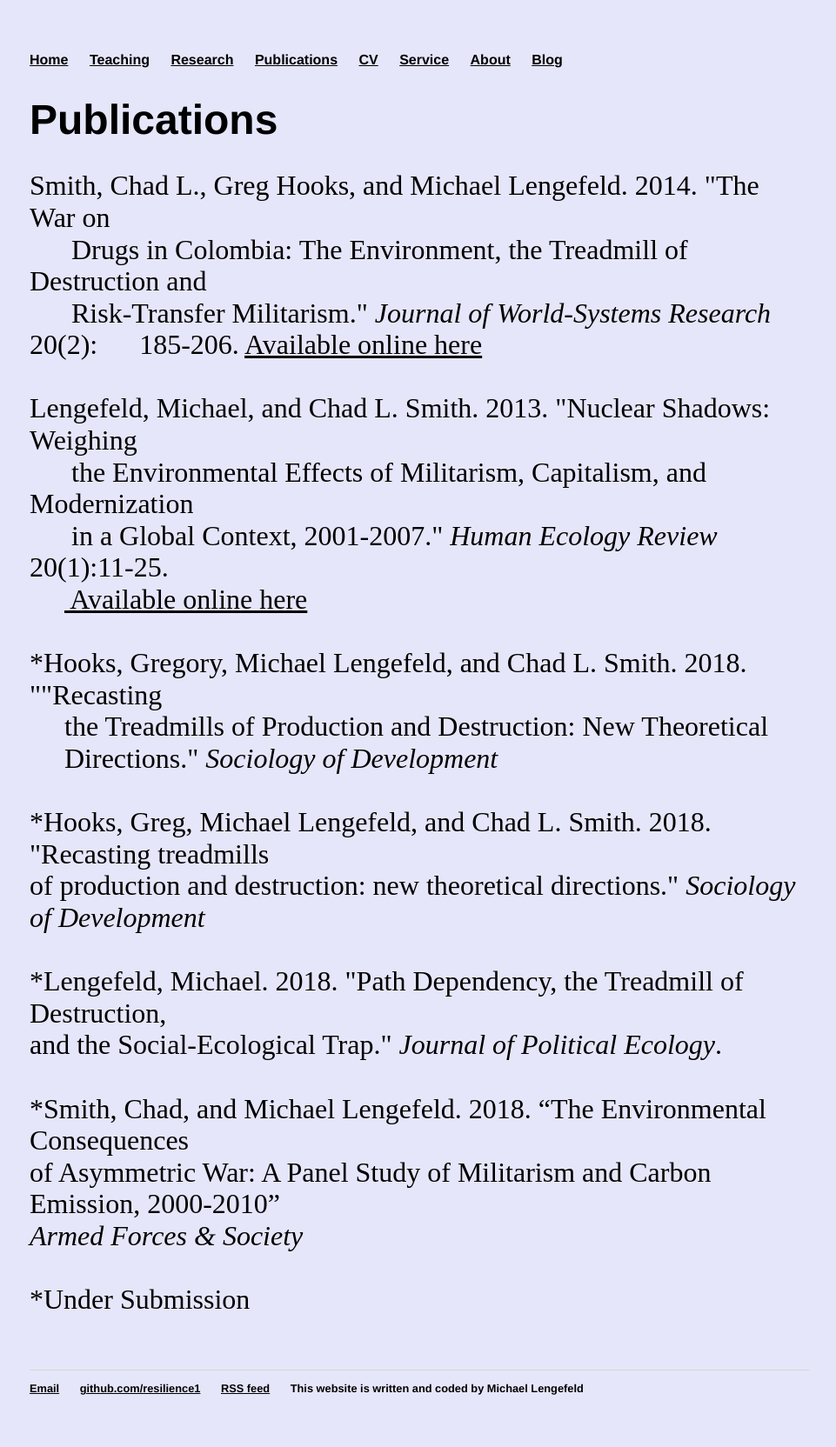
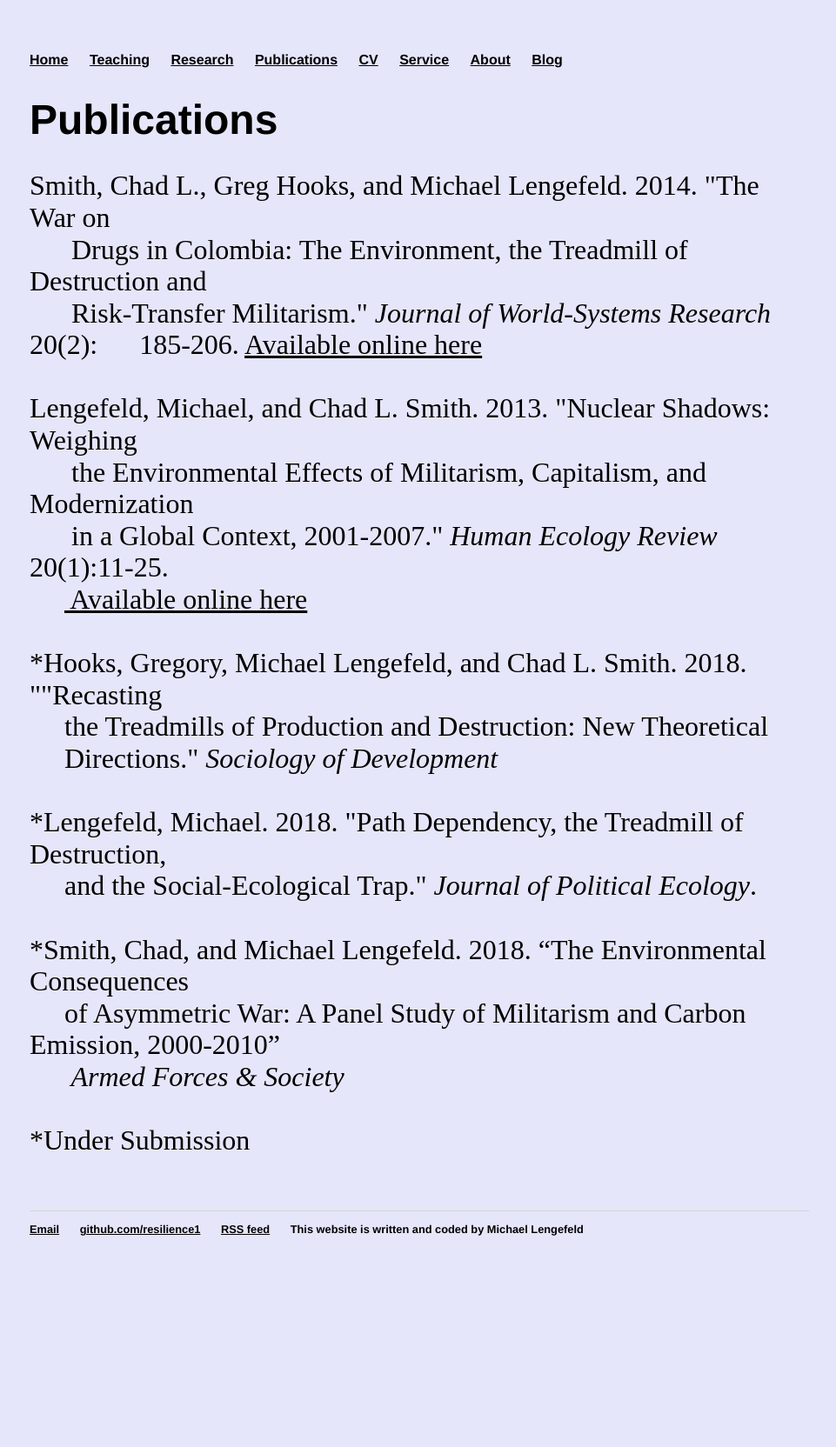
Before and after one commit to resilience1/resilience1.github.io, a Jekyll site: the page built from publications/index.html, in a window 1280 px wide. Shown: the whole page at 87% size, without its empty margins (158-1119 px from the left). Built offline with Jekyll 4.4.1, drawn with Linux system fonts in a browser that asks for light colours; nearby versions of some CDN libraries; after the commit the page ends 1481 px from its top, so only the background shows below that.

Commit message:
Update index.html

```diff
--- a/publications/index.html
+++ b/publications/index.html
@@ -28,16 +28,13 @@ Title: Publications
 		&nbsp;&nbsp;&nbsp;&nbsp;&nbsp;the Treadmills of Production and Destruction: New Theoretical <br>
 		&nbsp;&nbsp;&nbsp;&nbsp;&nbsp;Directions." <i>Sociology of Development</i><br><br>
 
-		*Hooks, Greg, Michael Lengefeld, and Chad L. Smith. 2018. "Recasting treadmills<br>
-		of production and destruction: new theoretical directions." <i>Sociology<br>
-		of Development</i><br><br>
 
 		*Lengefeld, Michael. 2018. "Path Dependency, the Treadmill of Destruction,<br>
-		and the Social-Ecological Trap." <i>Journal of Political Ecology</i>.<br><br>
+		&nbsp;&nbsp;&nbsp;&nbsp;&nbsp;and the Social-Ecological Trap." <i>Journal of Political Ecology</i>.<br><br>
 
 		*Smith, Chad, and Michael Lengefeld. 2018. “The Environmental Consequences<br>
-		of Asymmetric War: A Panel Study of Militarism and Carbon Emission, 2000-2010”<br>
-<i> Armed Forces & Society</i><br><br>
+		&nbsp;&nbsp;&nbsp;&nbsp;&nbsp;of Asymmetric War: A Panel Study of Militarism and Carbon Emission, 2000-2010”<br>
+		&nbsp;&nbsp;&nbsp;&nbsp;&nbsp;<i> Armed Forces & Society</i><br><br>
 
 	*Under Submission <br><br>
 
```
